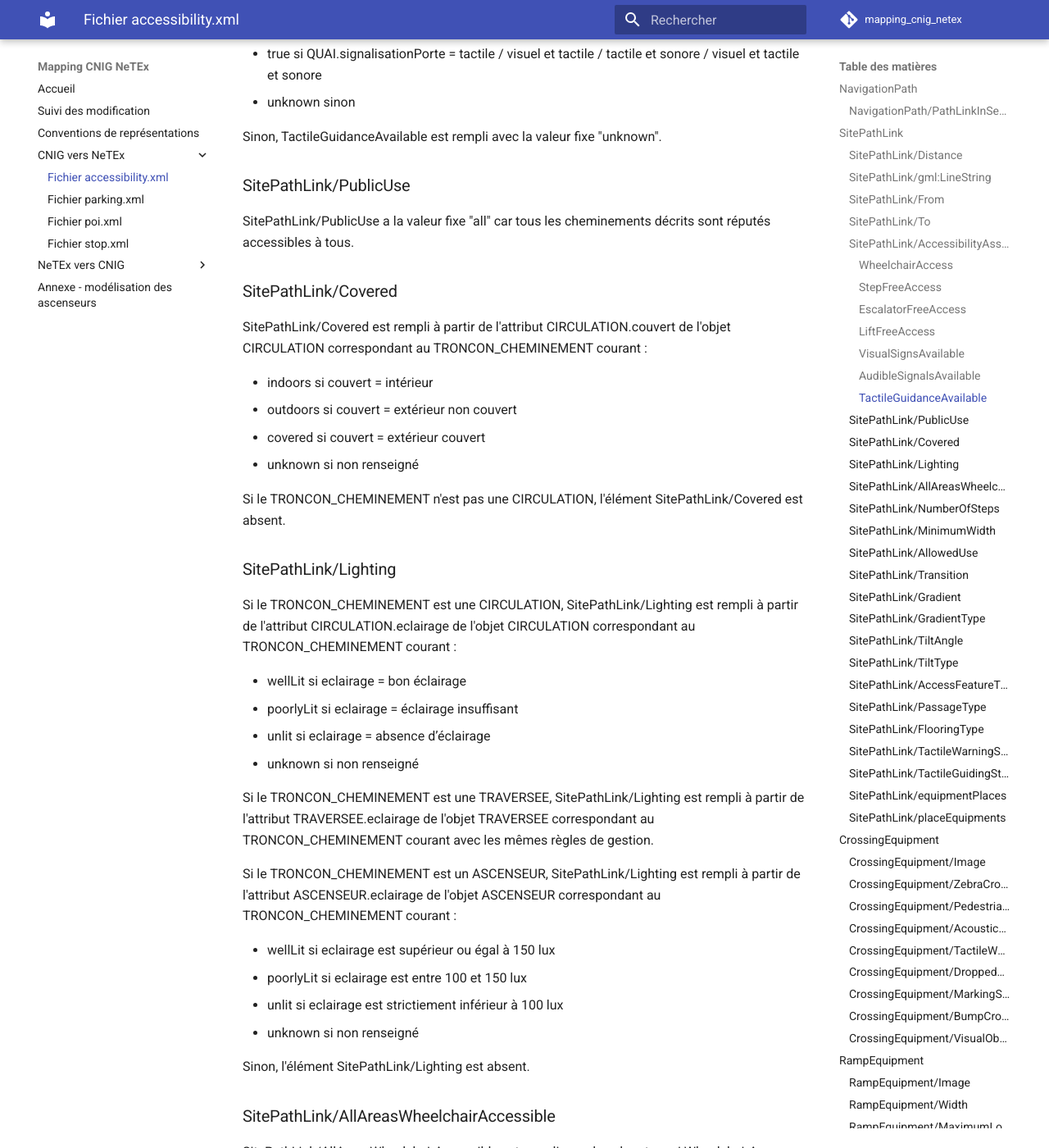
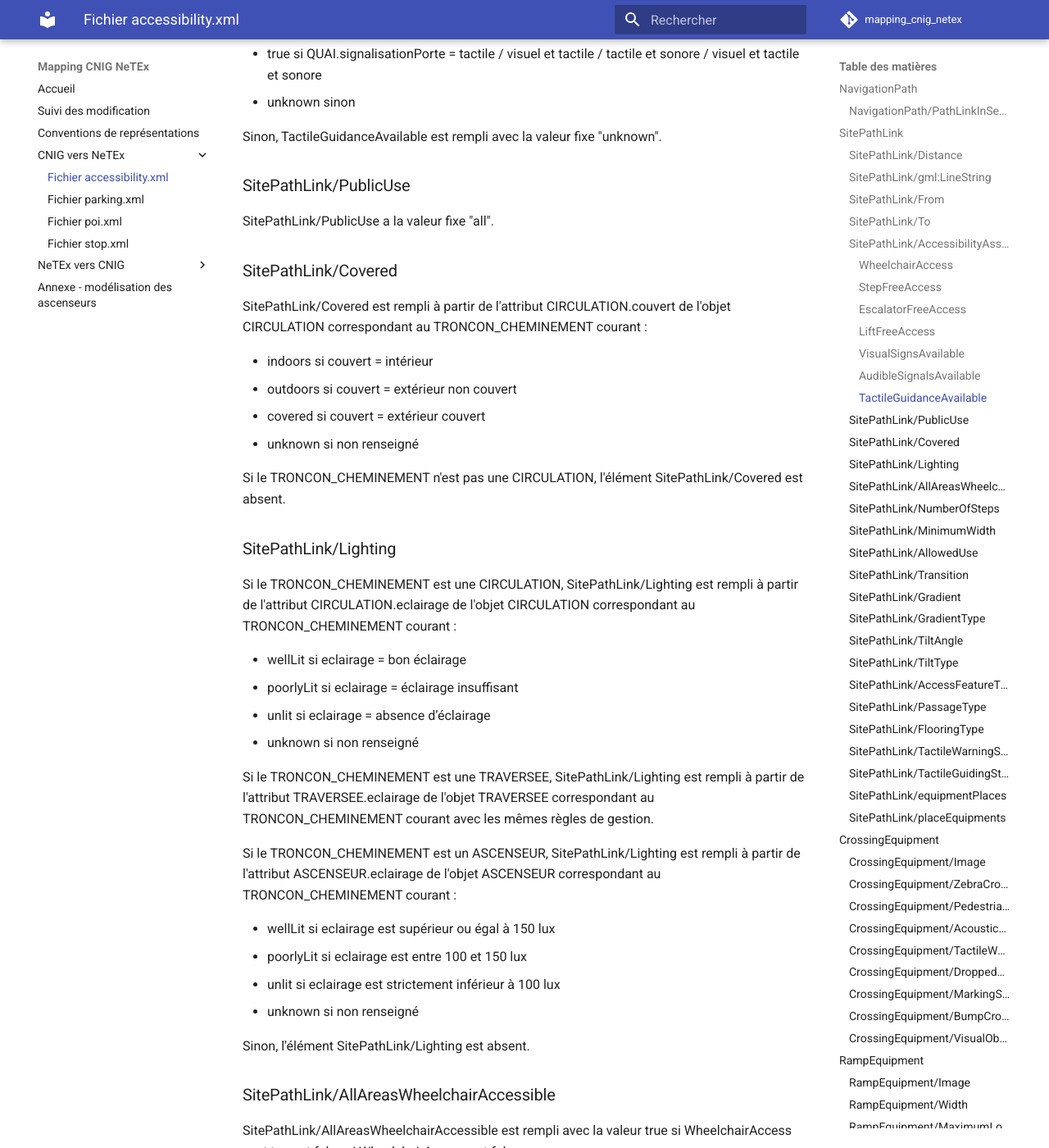
Before and after one commit to Jungle-Bus/mapping_cnig_netex, an MkDocs documentation site: the page built from docs/CNIG_vers_NeTEx/accessibility.md, in a window 1280 px wide and 1400 px high, scrolled down 6710 px. Shown: the whole window at 82% size. Built offline with MkDocs 1.6.1 and Material for MkDocs 9.7.7, drawn with Linux system fonts in a browser that asks for light colours; plug-ins that fetch from the network failed and are left out; comment, search, counter and statistics services are not loaded; some of the changed text lies outside the part shown.

Commit message:
petites corrections

```diff
--- a/docs/CNIG_vers_NeTEx/accessibility.md
+++ b/docs/CNIG_vers_NeTEx/accessibility.md
@@ -202,7 +202,7 @@ Sinon, TactileGuidanceAvailable est rempli avec la valeur fixe "unknown".
 
 ### SitePathLink/PublicUse
 
-SitePathLink/PublicUse a la valeur fixe "all" car tous les cheminements décrits sont réputés accessibles à tous.
+SitePathLink/PublicUse a la valeur fixe "all".
 
 ### SitePathLink/Covered
 
@@ -230,7 +230,7 @@ Si le TRONCON_CHEMINEMENT est un ASCENSEUR, SitePathLink/Lighting est rempli à
 
 - wellLit si eclairage est supérieur ou égal à 150 lux
 - poorlyLit si eclairage est entre 100 et 150 lux
-- unlit si eclairage est strictiement inférieur à 100 lux
+- unlit si eclairage est strictement inférieur à 100 lux
 - unknown si non renseigné
 
 Sinon, l'élément SitePathLink/Lighting est absent.
```
Also changed, not shown: other parts of docs/CNIG_vers_NeTEx/accessibility.md (+2 -1 lines), docs/CNIG_vers_NeTEx/index.md (+1 -1 lines), docs/CNIG_vers_NeTEx/poi.md (+1 -1 lines), docs/CNIG_vers_NeTEx/stop.md (+1 -1 lines), docs/NeTEx_vers_CNIG/10_TAPIS_ROULANT.md (+1 -0 lines).
